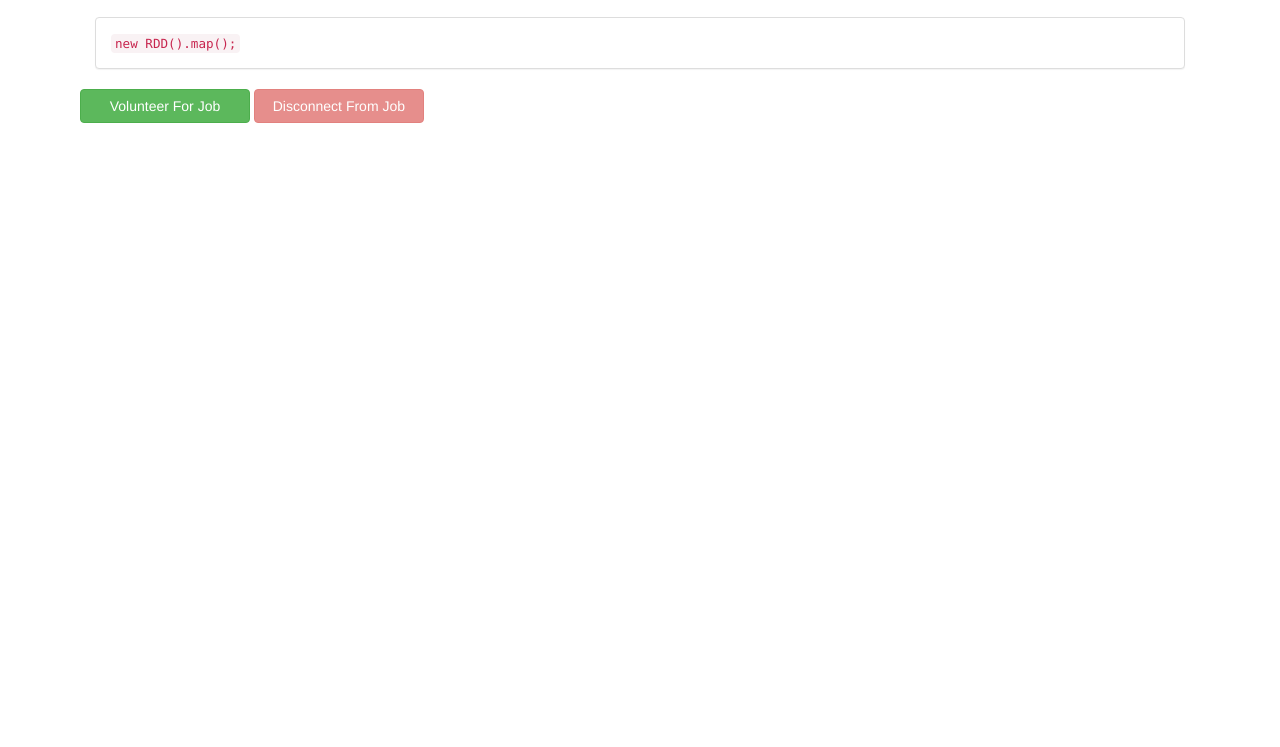
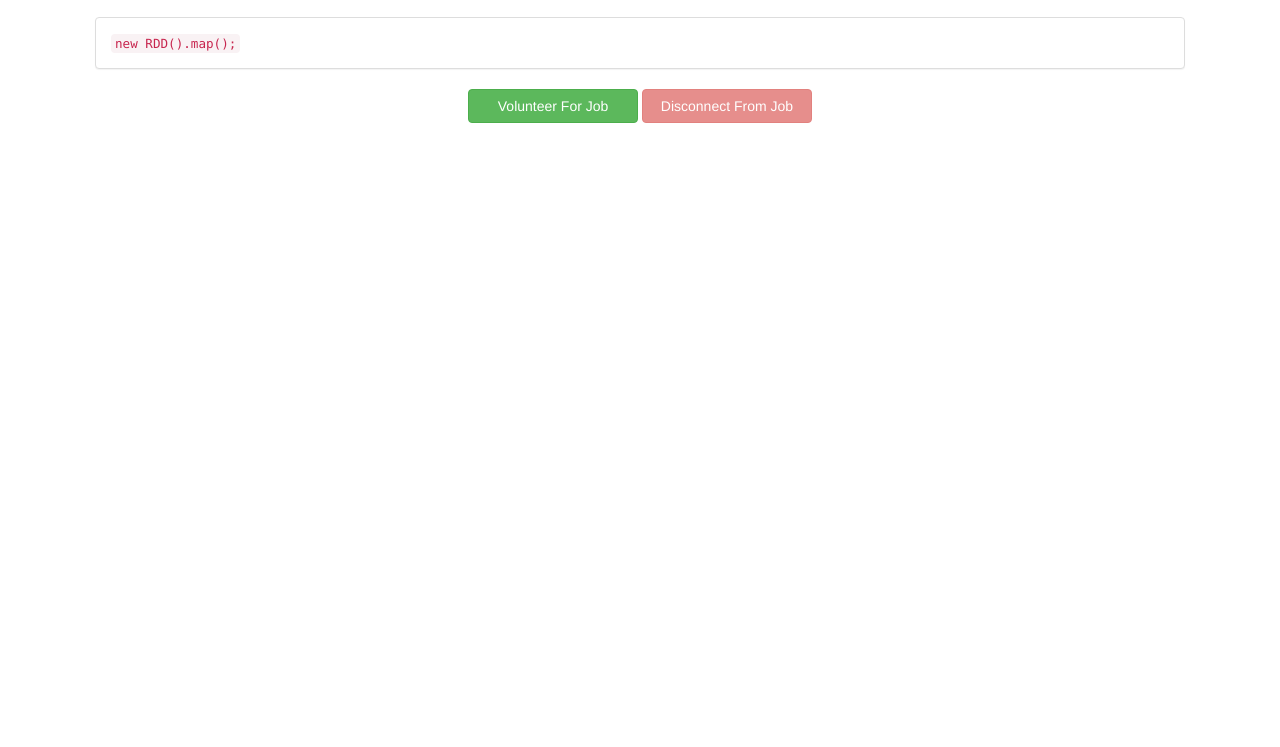
Before and after one commit to Stebalien/Spark.js, a plain HTML site: page client/peer.html in a window 1280 px wide. Shown: the part 53-800 px from the top of the page. Drawn offline with nearby package versions, Linux system fonts and the light colour scheme; no server answers.

Commit message:
Fix button alignment on client UI

```diff
--- a/client/peer.html
+++ b/client/peer.html
@@ -28,9 +28,9 @@
           </div>
           <script>
           </script>
-          <div class="row">
-            <button type="button" data-job-id="1" id="volunteer_button"               data-loading-text="Connecting..." class="btn btn-success">Volunteer For Job</button>
-            <button type="button" data-job-id="1" id="disconnect_button" data-loading-text="Disconnecting..." class="btn btn-danger" disabled>Disconnect From Job</button>
+          <div class="row text-center">
+            <button type="button" id="volunteer_button"          data-loading-text="Connecting..." class="btn btn-success">Volunteer For Job</button>
+            <button type="button" id="disconnect_button" data-loading-text="Disconnecting..." class="btn btn-danger" disabled>Disconnect From Job</button>
           <h2 class="sub-header peer-list hidden">Peers</h2>
           <div class="table-responsive peer-list hidden">
             <table class="table table-striped">
```
